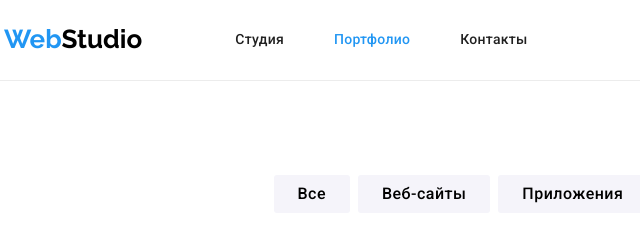
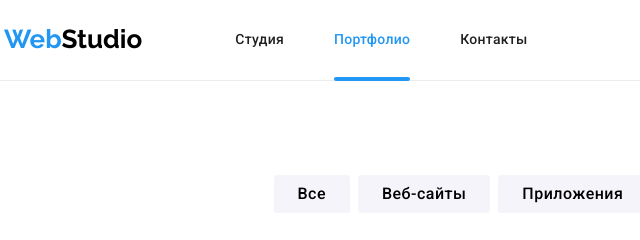
Before and after one commit to Rahmanov-Viusal/goit-markup-hw-04, a plain HTML site: page portfolio.html in a window 1280 px wide. Shown: the top 240 px of the page, 51-691 px from the left. Drawn offline with nearby package versions, Linux system fonts and the light colour scheme.

Commit message:
добавляет  подчёркивание ссылки текущей страницы

```diff
--- a/css/style.css
+++ b/css/style.css
@@ -117,7 +117,22 @@ body {
   display: flex;
   align-items: center;
 }
+.site-nav .nav-list {
+  position: relative;
+}
+.site-nav .active:after {
+  position: absolute;
+  content: "";
+  display: block;
+  left: 0px;
+  bottom: -1px;
 
+  width: 100%;
+  height: 4px;
+
+  background-color: var(--bg-button-color);
+  border-radius: 2px;
+}
 /* ======contact====== */
 .mail-svg {
   width: 16px;
--- a/portfolio.html
+++ b/portfolio.html
@@ -34,7 +34,7 @@
               <a class="link" href="index.html">Студия</a>
             </li>
             <li class="nav-list">
-              <a class="link current" href="#"> Портфолио</a>
+              <a class="link current active" href="#"> Портфолио</a>
             </li>
             <li class="nav-list">
               <a class="link" href="#contact">Контакты</a>
```
Also changed, not shown: index.html (+1 -1 lines).
